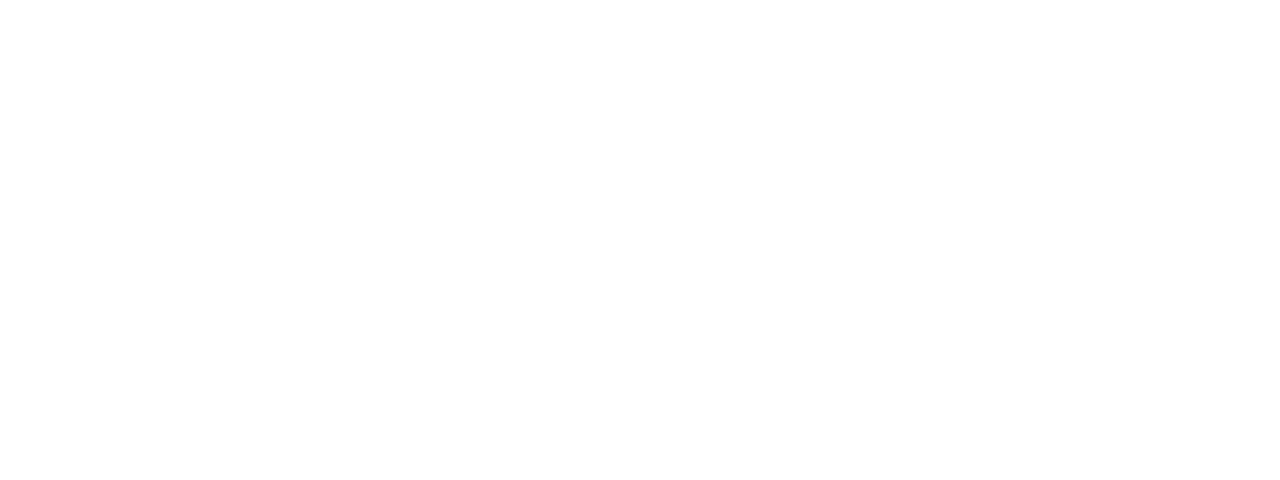
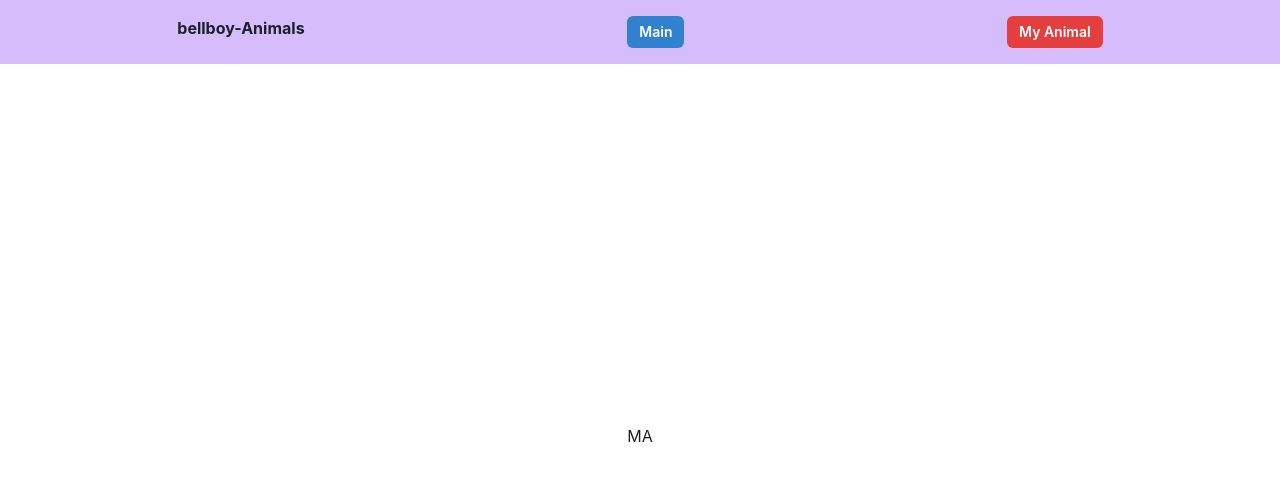
Before and after one commit to forexms78/NFT_project, a React (Create React App) app in the folder frontend/: page /my-animal in a window 1280 px wide. Before the commit this address had no page. Shown: the top 480 px of the page. Built offline with nearby package versions, Linux system fonts and the light colour scheme.

Commit message:
Layout 구현

```diff
--- a/frontend/src/App.tsx
+++ b/frontend/src/App.tsx
@@ -1,6 +1,8 @@
 import React, { FC, useEffect, useState } from "react";
 import { BrowserRouter, Routes, Route } from "react-router-dom";
 import Main from "./routes/main";
+import Layout from "./components/Layout";
+import MyAnimal from "./routes/my-animal";
 
 const App: FC = () => {
   const [account, setAccount] = useState<string>("");
@@ -30,9 +32,12 @@
   });
   return (
     <BrowserRouter>
-      <Routes>
-        <Route path="/" element={<Main account={account} />} />
-      </Routes>
+      <Layout>
+        <Routes>
+          <Route path="/" element={<Main account={account} />} />
+          <Route path="my-animal" element={<MyAnimal account={account} />} />
+        </Routes>
+      </Layout>
     </BrowserRouter>
   );
 };
--- /dev/null
+++ b/frontend/src/components/Layout.tsx
@@ -0,0 +1,45 @@
+import React, { FC } from "react";
+import { Box, Flex, Stack, Text, Button } from "@chakra-ui/react";
+import { Link } from "react-router-dom";
+
+interface LayoutProps {
+  children: React.ReactNode;
+}
+
+const Layout: FC<LayoutProps> = ({ children }) => {
+  return (
+    <Stack h="100vh">
+      <Flex
+        bg="purple.200"
+        p={4}
+        justifyContent="space-around"
+        alignItems="ce
+      "
+      >
+        <Box>
+          <Text fontWeight="bold">bellboy-Animals</Text>
+        </Box>
+        <Link to="/">
+          <Button size="sm" colorScheme="blue">
+            Main
+          </Button>
+        </Link>
+        <Link to="my-animal">
+          <Button size="sm" colorScheme="red">
+            My Animal
+          </Button>
+        </Link>
+      </Flex>
+      <Flex
+        direction="column"
+        h="full"
+        justifyContent="center"
+        alignItems="center"
+      >
+        {children}
+      </Flex>
+    </Stack>
+  );
+};
+
+export default Layout;
--- /dev/null
+++ b/frontend/src/routes/my-animal.tsx
@@ -0,0 +1,11 @@
+import React, { FC } from "react";
+
+interface MyAnimalProps {
+  account: string;
+}
+
+const MyAnimal: FC<MyAnimalProps> = () => {
+  return <div>MA</div>;
+};
+
+export default MyAnimal;
```
